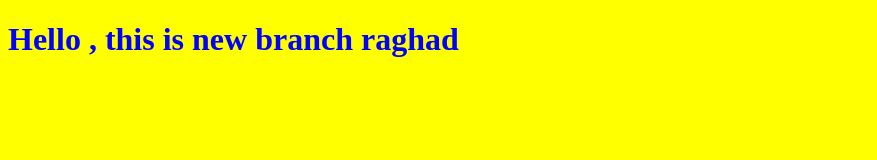
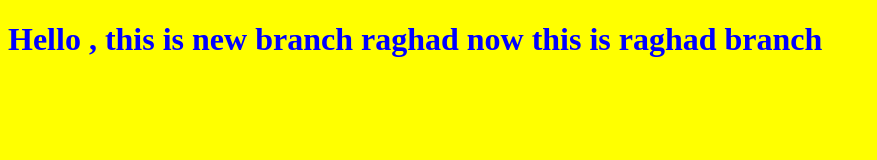
Before and after one commit to RaghadAlBukhari/Test, a plain HTML site: page index.html in a window 1280 px wide. Shown: the whole page, without its empty margins (0-877 px from the left). Drawn offline with Linux system fonts and the light colour scheme.

Commit message:
new statement

```diff
--- a/index.html
+++ b/index.html
@@ -13,6 +13,7 @@
 
     <h1>
         Hello , this is new branch raghad
+        now this is raghad branch
 
     </h1>
 
```
